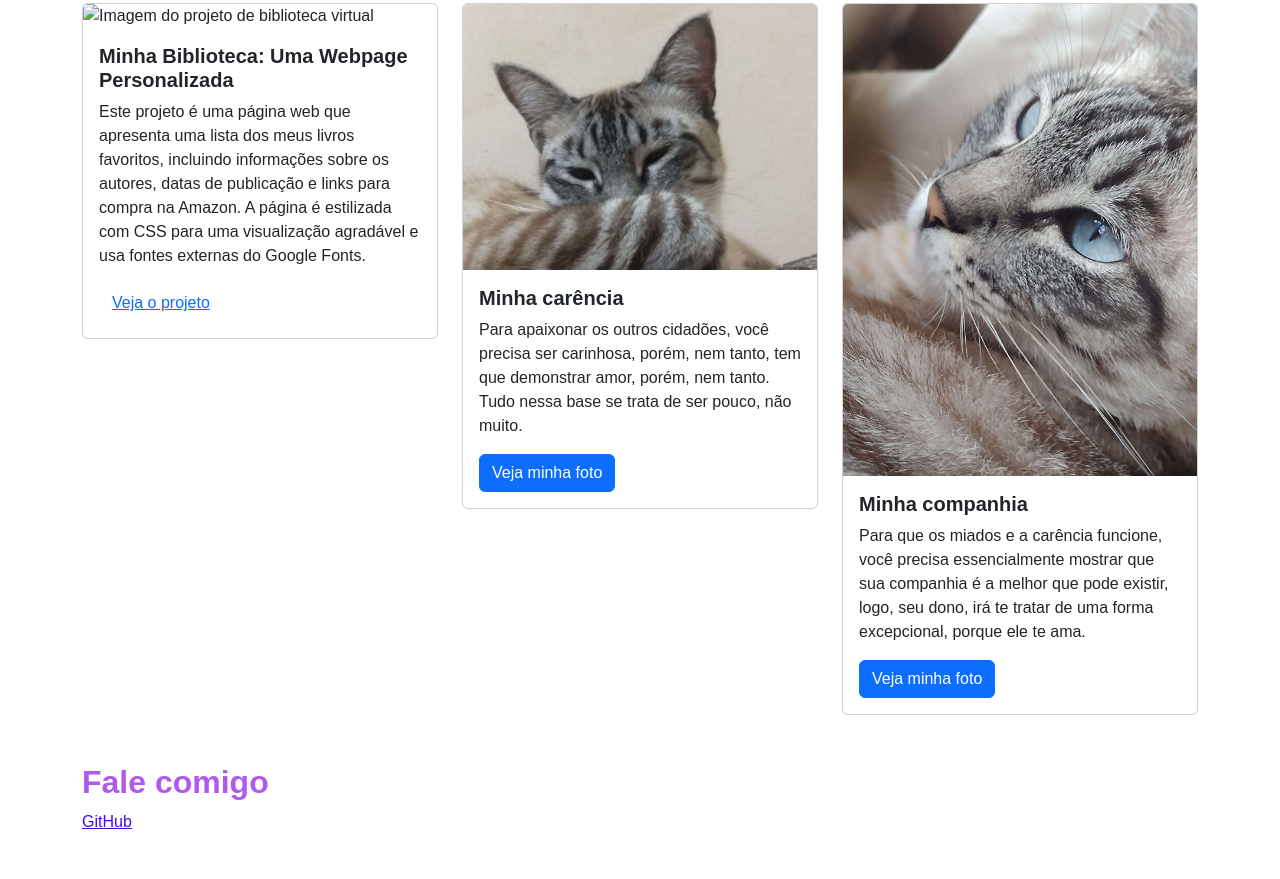
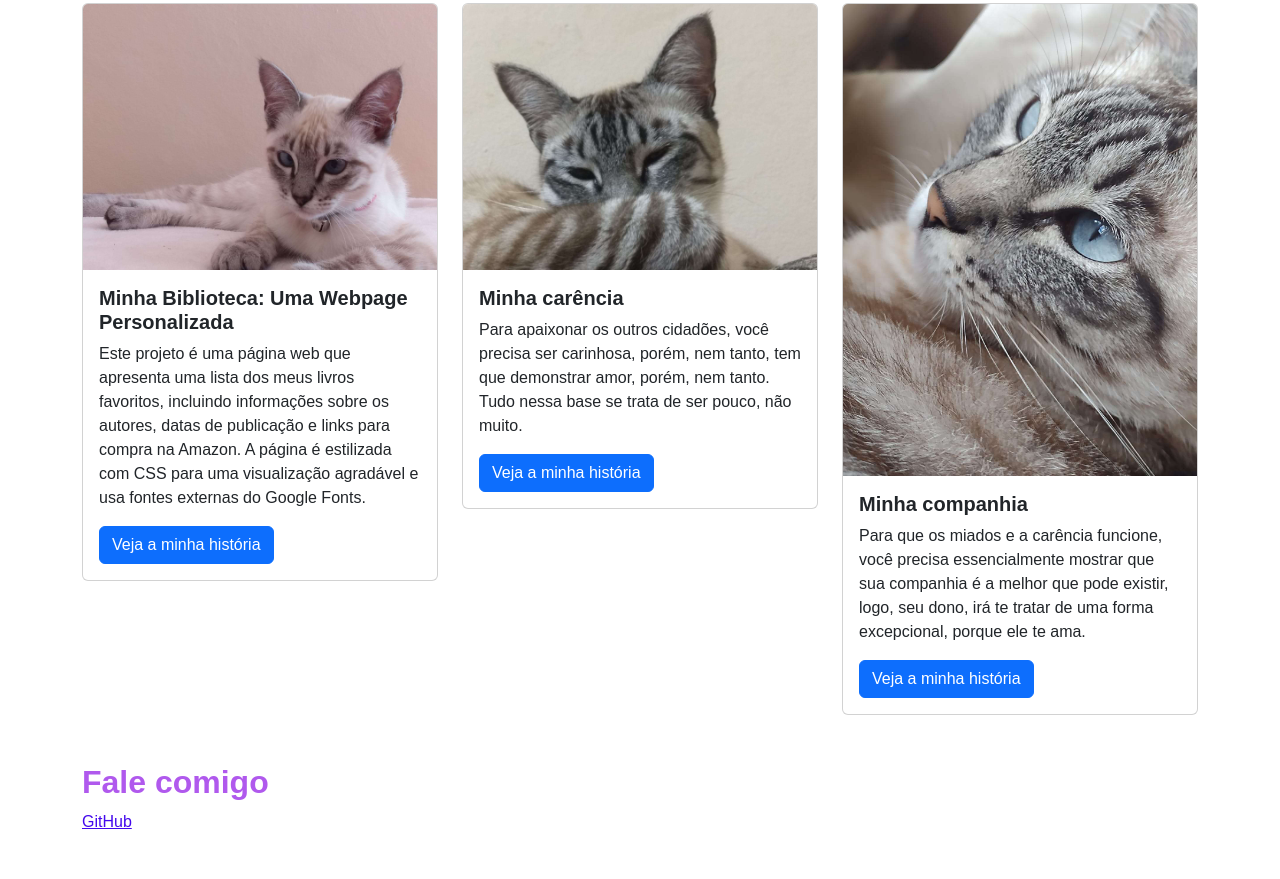
Before and after one commit to melzitars/portifolio-lulua, a plain HTML site: page index.html in a window 1280 px wide. Shown: the part 471-1350 px from the top of the page. Drawn offline with nearby package versions, Linux system fonts and the light colour scheme; a web font is replaced by a local one.

Commit message:
Update index.html

```diff
--- a/index.html
+++ b/index.html
@@ -31,7 +31,7 @@
  <!-- Projeto 1 -->
            <div class="col-md-4">
             <div class="card">
-                <img src="img/projeto-1.png" class="card-img-top" alt="Imagem do projeto de biblioteca virtual">
+                <img src="https://raw.githubusercontent.com/melzitars/portifolio-lulua/refs/heads/aula-2/img/In%C3%ADcio%20da%20Lua.jpg" class="card-img-top" alt="Início">
                 <div class="card-body">
                     <h5 class="card-title">Minha Biblioteca: Uma Webpage Personalizada</h5>
                     <p class="card-text">Este projeto é uma página web que apresenta uma lista dos meus livros
@@ -39,8 +39,8 @@
                         na Amazon. A página é estilizada com CSS para uma visualização agradável e usa fontes
                         externas do Google Fonts.
                     </p>
-                    <button type="button" class="btn btn-link" data-bs-toggle="modal" data-bs-target="#modal1">Veja
-                        o projeto</button>
+                    <button type="button" class="btn btn-primary" data-bs-toggle="modal" data-bs-target="#modal1">Veja
+                        a minha história</button>
                 </div>
             </div>
         </div>
@@ -55,7 +55,8 @@
                         ser carinhosa, porém, nem tanto, tem que demonstrar amor, porém, nem tanto.
                         Tudo nessa base se trata de ser pouco, não muito.
                         </p>
-                        <button type="button" class="btn btn-primary">Veja minha foto</button>
+                        <button type="button" class="btn btn-primary" data-bs-toggle="modal" data-bs-target="#modal2">Veja
+                            a minha história</button>
                     </div>
                 </div>
             </div>
@@ -70,7 +71,8 @@
                           mostrar que sua companhia é a melhor que pode existir, logo, seu dono, irá te tratar
                           de uma forma excepcional, porque ele te ama.
                         </p>
-                        <button type="button" class="btn btn-primary">Veja minha foto</button>
+                        <button type="button" class="btn btn-primary" data-bs-toggle="modal" data-bs-target="#modal3">Veja
+                            a minha história</button>
                     </div>
                 </div>
             </div>
```
